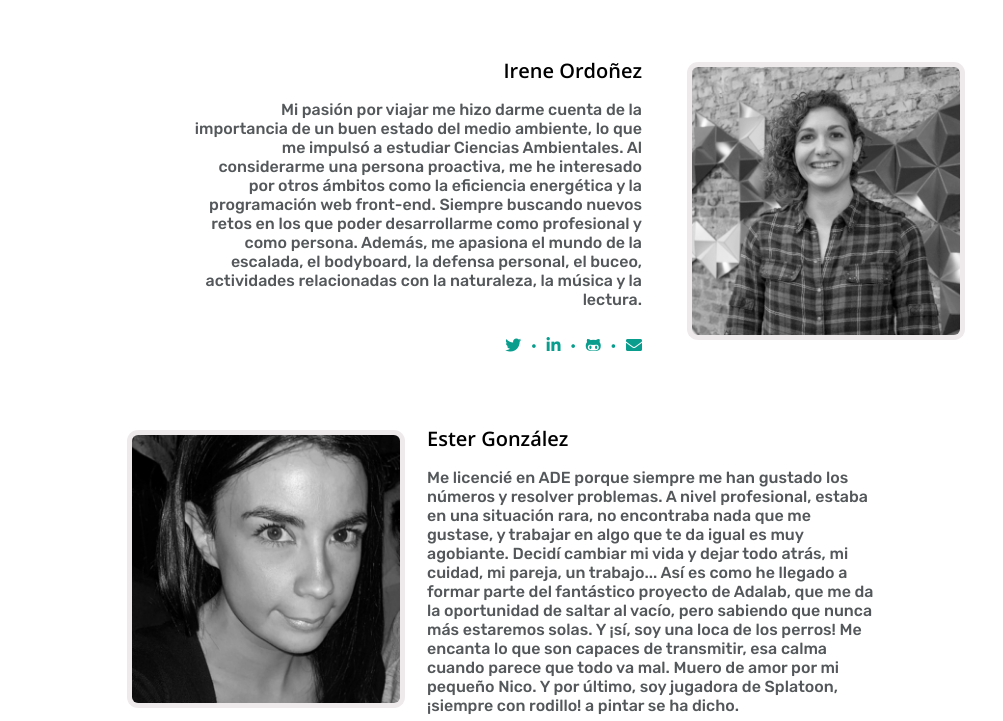
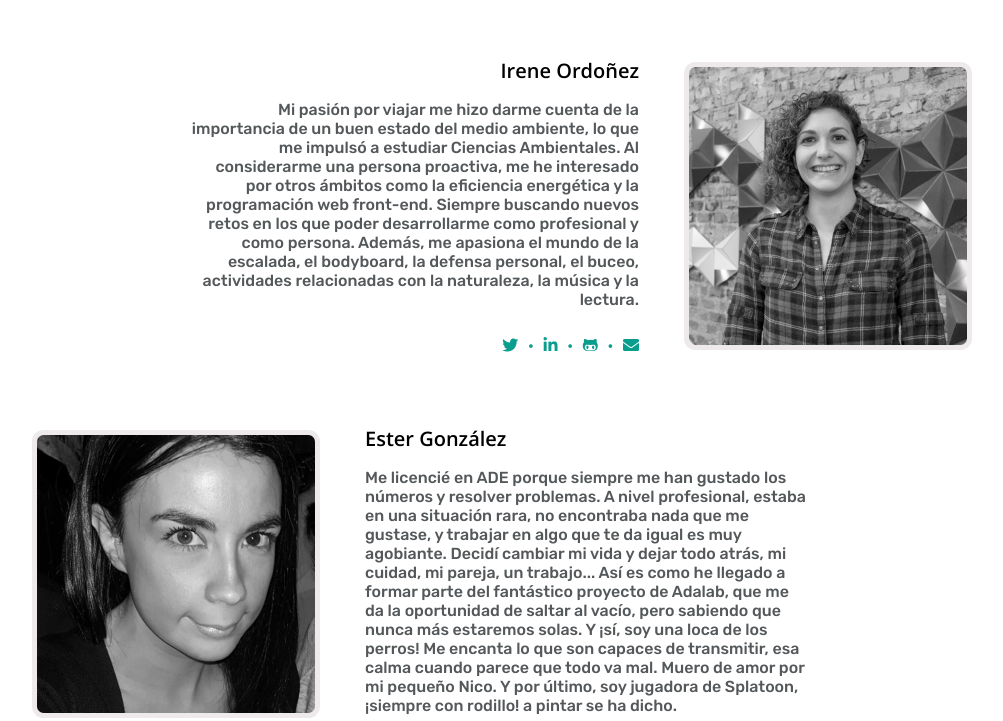
Before and after one commit to EsterGonzalezG/d-s1-the-green-ladies, a website: page index.html in a window 1280 px wide. Shown: the part 1400-2121 px from the top of the page, without its empty margins (138-1141 px from the left). Drawn offline with nearby package versions, Linux system fonts and the light colour scheme.

Commit message:
arreglo de grid

```diff
--- a/index.html
+++ b/index.html
@@ -66,7 +66,8 @@
           <div id="estefania"></div>
           <section class="section_description">
             <h2 class="name">Quiénes somos</h2>
-            <div class="member member-left fany">
+<div class="memberContainer">
+<div class="member member-left fany">
               <div class="photo">
                 <img src="images/Fa_278x278.jpg" alt="Fany" class="photo-img">
               </div>
@@ -167,6 +168,7 @@
                 </div>
               </div>
             </div>
+</div>
           </section>
         </main>
         <footer class="pie">
--- a/scss/layout/_grid.scss
+++ b/scss/layout/_grid.scss
@@ -1,8 +1,13 @@
 @media all and (min-width: 768px){
-  .member-left {
+.memberContainer{
+width: 680px;
+margin: 0 auto;
+}
+.member-left {
     display: grid;
-    grid-template-columns: 250px 400px;
+    grid-template-columns: 215px 445px;
     grid-template-rows:1fr;
+    grid-gap: 30px;
     .photo {
       grid-column: 1 / 2;
     }
@@ -19,11 +24,11 @@
   }
   .member__right{
     display: grid;
-    grid-template-columns: 400px 250px;
+    grid-template-columns: 445px 215px;
     grid-template-rows:1fr;
     justify-content: flex-end;
-    margin-right: 200px;
-    .photo{
+    grid-gap: 30px;
+  .photo{
       grid-column: 2;
     }
     .member__description{
@@ -37,70 +42,43 @@
     display: flex;
     justify-content:flex-end;
   }
-  .member-left .photo {
+  .photo {
+    width: 100%;
+    height: 100%;
+    padding: 0;
+    margin: 0;
+  }
+  .photo-img {
     width: 205px;
     height: 205px;
-    padding: 0;
-    margin: 0;
-    margin-right: 45px;
-    border-radius: 30%;
-  }
-  .member__right .photo {
-    width: 205px;
-    height: 205px;
-    padding: 0;
-    margin: 0;
-    margin-left: 45px;
-    border-radius: 30%;
-  }
-  .photo-img {
-    height: 100%;
-    background-size: cover;
     margin: 0;
     border-radius: 4%;
     margin-top: 15px;
-    padding: 5px;
-    background: #EEEAEB;
-    height: 195px;
-    width: 195px;
+    border: solid 5px #EEEAEB;
   }
 }
 @media all and (min-width: 1240px){
-  .member-left {
+  .memberContainer {
+  width: 940px;
+  margin: 0 auto;
+  }
+.member-left {
     display: grid;
-    grid-template-columns: 300px 450px;
+    grid-template-columns: 288px 445px;
     grid-template-rows:1fr;
+    grid-gap: 45px;
+    justify-content: flex-start;
   }
   .member__right{
     display: grid;
-    grid-template-columns: 450px 300px;
+    grid-template-columns: 450px 288px;
     grid-template-rows:1fr;
+    grid-gap: 45px;
     justify-content: flex-end;
-    margin-right: 200px;
   }
-  .member-left.photo {
+  .photo-img {
     width: 278px;
     height: 278px;
-    padding: 0;
-    margin-right: 25px;
-    border-radius: 30%;
-  }
-  .member__right.photo {
-    width: 278px;
-    height: 278px;
-    padding: 0;
-    margin:0;
-    border-radius: 30%;
-  }
-  .photo-img {
-    height: 100%;
-    background-size: cover;
-    margin: 0;
     margin-top: 20px;
-    border-radius: 4%;
-    padding: 5px;
-    background: #EEEAEB;
-    height: 268px;
-    width: 268px;
   }
 }
--- a/scss/pages/_home.scss
+++ b/scss/pages/_home.scss
@@ -191,6 +191,9 @@ h1{/*especificamos el color de la fuente, la fuente y el tamaño */
   border-top: 20px solid $color08;
 }
 /*contenido para describir cada una del equipo*/
+.memberContainer{
+margin: 0 30px;
+}
 .member{
   display: flex;
   padding: 0px;
@@ -202,7 +205,6 @@ h1{/*especificamos el color de la fuente, la fuente y el tamaño */
   height: 180px;
   padding: 0;
   margin: 0 auto;
-  border-radius: 30%;
   }
 .member__description{
   margin: 15px;
@@ -216,12 +218,9 @@ h1{/*especificamos el color de la fuente, la fuente y el tamaño */
   margin: 15px 0px
 }
 .photo-img {
-  height: 100%;
-  background-size: cover;
   margin: 0 auto;
   border-radius: 4%;
-  padding: 5px;
-  background: $color03;
+  border: solid 5px #EEEAEB;
   height: 170px;
   width: 170px;
 }
```
Also changed, not shown: css/main.css, 1 other file.
